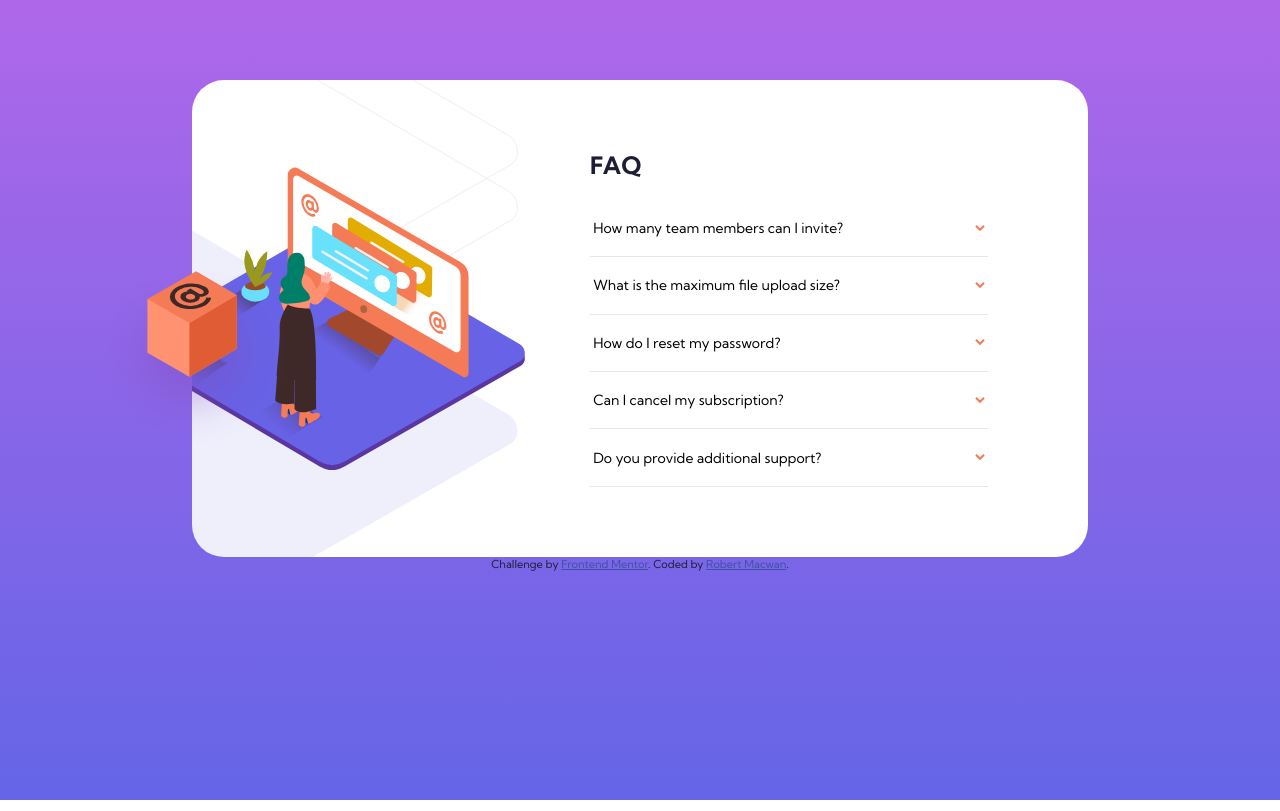
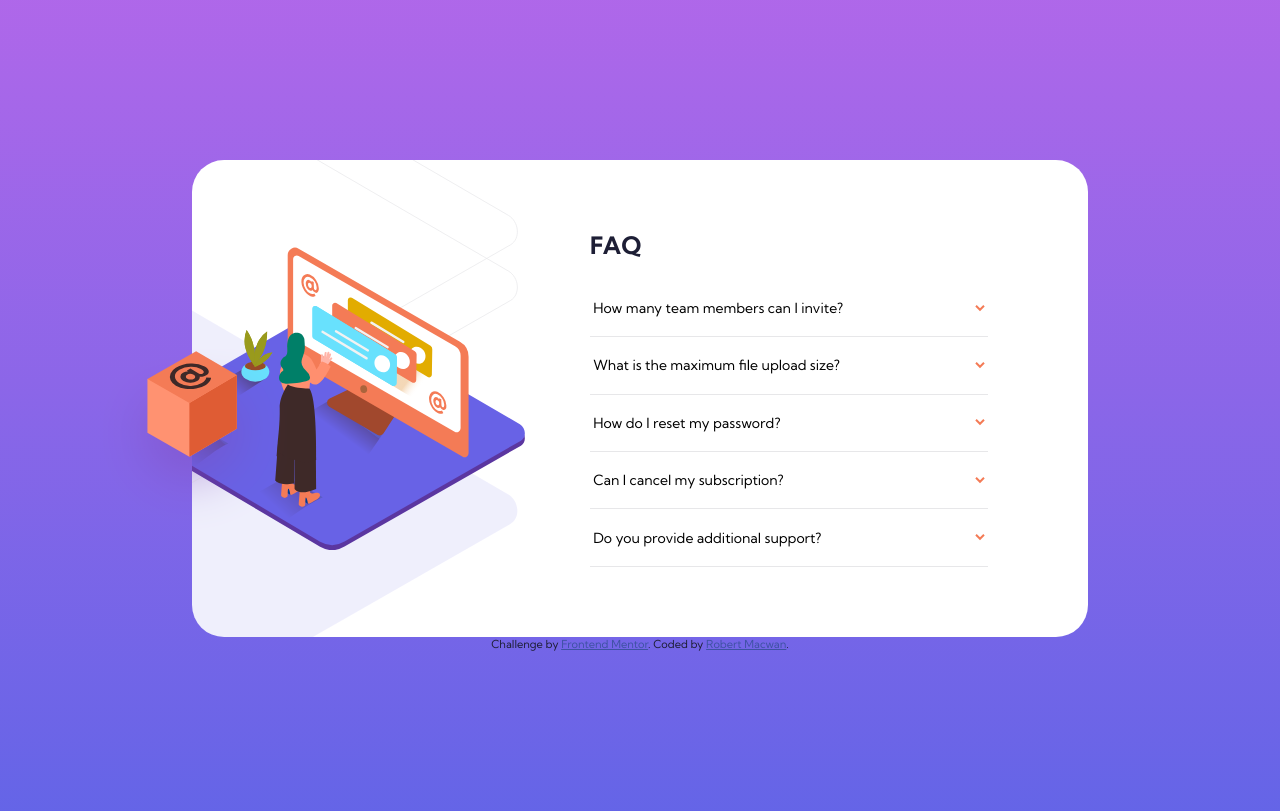
Before and after one commit to Robert170304/FAQ-Accordion, a plain HTML site: page index.html in a window 1280 px wide. Drawn offline with Linux system fonts and the light colour scheme.

Commit message:
update commit

```diff
--- a/style.css
+++ b/style.css
@@ -18,9 +18,9 @@ html {
 }
 
 body {
-    min-height: 100vh;
-    margin: 0;
-    padding: 10rem 1rem;
+   /* min-height: 100vh; */
+   margin: 150px -30px 0px -30px;
+    /* padding: 10rem 1rem; */
     font-family: 'Kumbh Sans', sans-serif;
     background-image: linear-gradient(
         var(--gradient-violet),
@@ -143,8 +143,16 @@ h1{
 /* for desktop */
 @media (min-width: 56em) {
 
-    body{
+   body{
         padding: 5rem;
+        min-height: 100vh;
+        margin: 0;
+        padding: 10rem 1rem;
+        font-family: 'Kumbh Sans', sans-serif;
+        background-image: linear-gradient(
+            var(--gradient-violet),
+            var(--gradient-blue));
+        color: var(--text-blue);
     }
     .card{
       position: relative;
```
